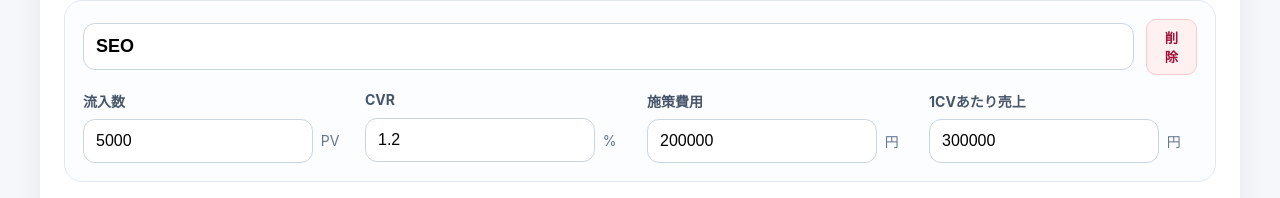
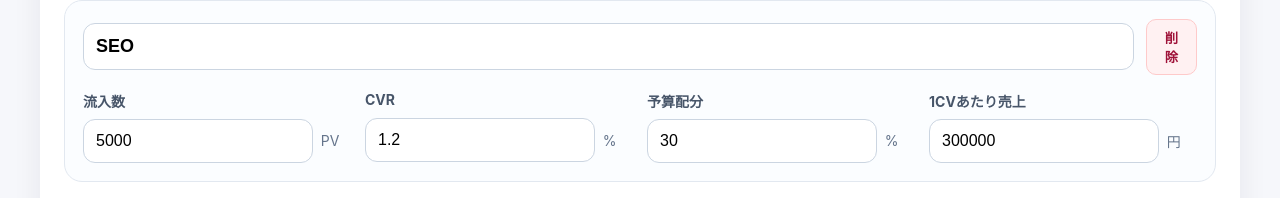
Before and after one commit to eiji21999/seo-roi-simulator, a React (Vite) app: page / in a window 1280 px wide. Shown: the part 601-799 px from the top of the page. Built offline with nearby package versions, Linux system fonts and the light colour scheme.

Commit message:
Update MarketingComparisonSimulator.jsx

```diff
--- a/src/MarketingComparisonSimulator.jsx
+++ b/src/MarketingComparisonSimulator.jsx
@@ -21,6 +21,7 @@ const initialMeasures = [
   cvr: "1.2",
   cost: "200000",
   revenuePerCv: "300000",
+  budgetShare: "30",
   },
   {
     id: 2,
@@ -29,6 +30,7 @@ const initialMeasures = [
     cvr: "2.5",
     cost: "500000",
     revenuePerCv: "300000",
+    budgetShare: "50",
   },
   {
     id: 3,
@@ -37,6 +39,7 @@ const initialMeasures = [
     cvr: "0.8",
     cost: "300000",
     revenuePerCv: "300000",
+    budgetShare: "20",
   },
 ];
 
@@ -89,6 +92,7 @@ export default function App() {
         id: nextId,
         name: "新規施策",
         sessions: "0",
+        budgetShare: "0",
         cvr: "0",
         cost: "0",
         revenuePerCv: "0",
@@ -246,8 +250,7 @@ export default function App() {
                 <div style={styles.fieldGrid}>
                   <Field label="流入数" value={item.sessions} onChange={(value) => updateMeasure(item.id, "sessions", value)} suffix="PV" />
                   <Field label="CVR" value={item.cvr} onChange={(value) => updateMeasure(item.id, "cvr", value)} suffix="%" />
-                  <Field label="施策費用" value={item.cost} onChange={(value) => updateMeasure(item.id, "cost", value)} suffix="円" />
-                  <Field label="1CVあたり売上" value={item.revenuePerCv} onChange={(value) => updateMeasure(item.id, "revenuePerCv", value)} suffix="円" />
+                <Field  label="予算配分"  value={item.budgetShare}  onChange={(value) =>    updateMeasure(item.id, "budgetShare", value)  }  suffix="%"/>                  <Field label="1CVあたり売上" value={item.revenuePerCv} onChange={(value) => updateMeasure(item.id, "revenuePerCv", value)} suffix="円" />
                 </div>
               </div>
             ))}
@@ -311,6 +314,7 @@ export default function App() {
                   <Th>流入数</Th>
                   <Th>CVR</Th>
                   <Th>CV数</Th>
+                  <Th>予算配分</Th>
                   <Th>費用</Th>
                   <Th>CPA</Th>
                   <Th>売上</Th>
@@ -329,6 +333,7 @@ export default function App() {
                       <Td>{comma(item.sessions)}</Td>
                       <Td>{item.cvr}%</Td>
                       <Td>{roundNumbers ? Math.round(item.cv) : comma(item.cv)}</Td>
+                      <Td>{item.budgetShare}%</Td>
                       <Td>{yen(item.cost)}</Td>
                       <Td>{yen(item.cpa)}</Td>
                       <Td>{yen(item.revenue)}</Td>
```
Lines whose indentation alone changed are shown as unchanged.
